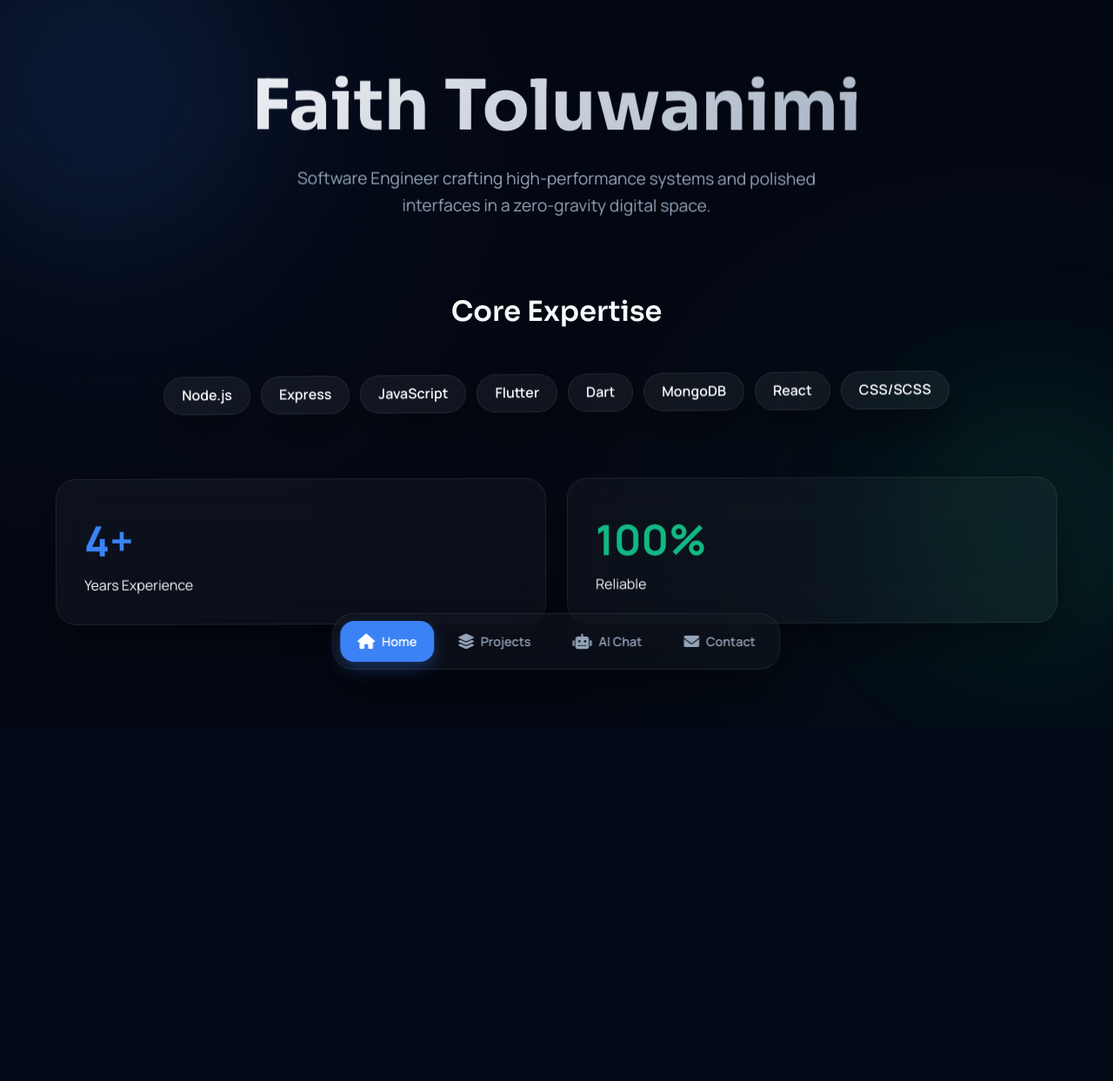
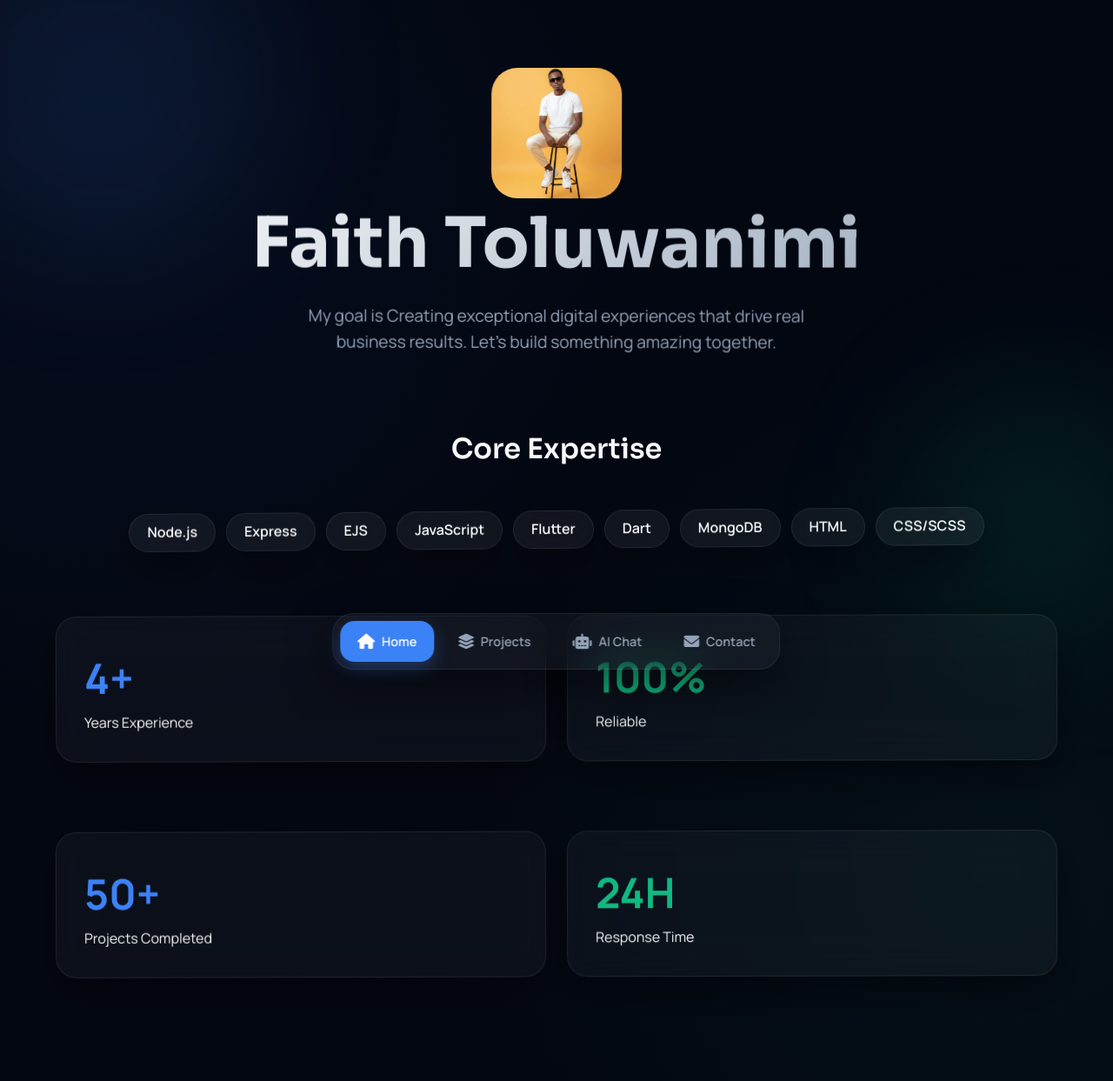
Before and after one commit to faithinator-dev/OfficialFaithToluRoom, a Node server app: page / in a window 1280 px wide. Shown: the whole page at 87% size. Before the commit the page ends 773 px from the top, so only its background shows below. Run offline with Node 20, Linux system fonts and the light colour scheme; some libraries are stand-ins or nearby versions.

Commit message:
Add new text file to assets/images directory

```diff
--- a/public/css/style.css
+++ b/public/css/style.css
@@ -122,6 +122,12 @@ body {
 }
 
 /* Hero Section */
+
+.hero-pic{
+    width: 150px;
+    /* height: ; */
+    border-radius: 30px;
+}
 .hero-content {
     text-align: center;
     margin-bottom: 80px;
--- a/public/index.html
+++ b/public/index.html
@@ -1,17 +1,25 @@
-<!DOCTYPE html>
+<!doctype html>
 <html lang="en">
   <head>
-    <meta charset="UTF-8">
-    <meta name="viewport" content="width=device-width, initial-scale=1.0, maximum-scale=1.0, user-scalable=no">
+    <meta charset="UTF-8" />
+    <meta
+      name="viewport"
+      content="width=device-width, initial-scale=1.0, maximum-scale=1.0, user-scalable=no"
+    />
     <title>Faith Toluwanimi - Portfolio</title>
-    <link rel="preconnect" href="https://fonts.googleapis.com">
-    <link rel="preconnect" href="https://fonts.gstatic.com" crossorigin>
-    <link href="https://fonts.googleapis.com/css2?family=Manrope:wght@400;600;700&family=Sora:wght@600;700;800&display=swap" rel="stylesheet">
-    <link href="https://cdnjs.cloudflare.com/ajax/libs/font-awesome/6.0.0/css/all.min.css" rel="stylesheet">
-    <link href="/css/style.css" rel="stylesheet">
+    <link rel="preconnect" href="https://fonts.googleapis.com" />
+    <link rel="preconnect" href="https://fonts.gstatic.com" crossorigin />
+    <link
+      href="https://fonts.googleapis.com/css2?family=Manrope:wght@400;600;700&family=Sora:wght@600;700;800&display=swap"
+      rel="stylesheet"
+    />
+    <link
+      href="https://cdnjs.cloudflare.com/ajax/libs/font-awesome/6.0.0/css/all.min.css"
+      rel="stylesheet"
+    />
+    <link href="/css/style.css" rel="stylesheet" />
   </head>
   <body>
-
     <!-- Atmospheric Background -->
     <div class="orb orb-1 drift"></div>
     <div class="orb orb-2 drift"></div>
@@ -32,34 +40,53 @@
     </nav>
 
     <main class="main-wrapper">
-
       <!-- Home Screen -->
       <section id="home" class="screen active">
         <div class="hero-content float-1">
+          <img
+            class="hero-pic"
+            src="assets/images/IMG_20251008_215743_747.webp"
+          />
           <h1 class="hero-title">Faith Toluwanimi</h1>
-                <p class="hero-copy">Software Engineer crafting high-performance systems and polished interfaces in a zero-gravity digital space.</p>
+          <p class="hero-copy">
+            My goal is Creating exceptional digital experiences that drive real
+            business results. Let's build something amazing together.
+          </p>
         </div>
 
         <div class="section-title">Core Expertise</div>
         <div class="skills-container float-2">
           <div class="skill-tag glass">Node.js</div>
           <div class="skill-tag glass">Express</div>
+          <div class="skill-tag glass">EJS</div>
           <div class="skill-tag glass">JavaScript</div>
           <div class="skill-tag glass">Flutter</div>
           <div class="skill-tag glass">Dart</div>
           <div class="skill-tag glass">MongoDB</div>
-                <div class="skill-tag glass">React</div>
+          <div class="skill-tag glass">HTML</div>
           <div class="skill-tag glass">CSS/SCSS</div>
         </div>
 
-            <div style="margin-top: 80px;" class="card-grid float-3">
+        <div style="margin-top: 80px" class="card-grid float-3">
           <div class="glass-card glass">
-                    <h2 style="font-size: 3rem; color: var(--accent-primary);">4+</h2>
+            <h2 style="font-size: 3rem; color: var(--accent-primary)">4+</h2>
             <p>Years Experience</p>
           </div>
           <div class="glass-card glass">
-                    <h2 style="font-size: 3rem; color: var(--accent-secondary);">100%</h2>
+            <h2 style="font-size: 3rem; color: var(--accent-secondary)">
+              100%
+            </h2>
             <p>Reliable</p>
+          </div>
+        </div>
+        <div style="margin-top: 80px" class="card-grid float-3">
+          <div class="glass-card glass">
+            <h2 style="font-size: 3rem; color: var(--accent-primary)">50+</h2>
+            <p>Projects Completed</p>
+          </div>
+          <div class="glass-card glass">
+            <h2 style="font-size: 3rem; color: var(--accent-secondary)">24H</h2>
+            <p>Response Time</p>
           </div>
         </div>
       </section>
@@ -67,9 +94,17 @@
       <!-- Projects Screen -->
       <section id="projects" class="screen">
         <h2 class="section-title">Featured Builds</h2>
+        <button onclick="" class="skill-tag glass" > ALL</button>
+        <button onclick="" class="skill-tag glass">SQI Project</button>
+        <button onclick="" class="skill-tag glass">Portfolio</button>
+        <button onclick="" class="skill-tag glass">Saas</button>
         <div id="project-grid" class="card-grid">
           <!-- Projects will be fetched and injected here by loadProjects() -->
         </div>
+        <div id="My_SQI_Projects" class="card-grid">
+            <!-- Projects build in SQI- injected here by LoadProject()-->
+        </div>
+
       </section>
 
       <!-- AI Chat Screen -->
```
Also changed, not shown: other parts of public/index.html (+72 -15 lines), public/assets/images/IMG_20251008_215743_747.webp (added), public/assets/images/text.txt (added). Lines whose indentation alone changed are shown as unchanged.
